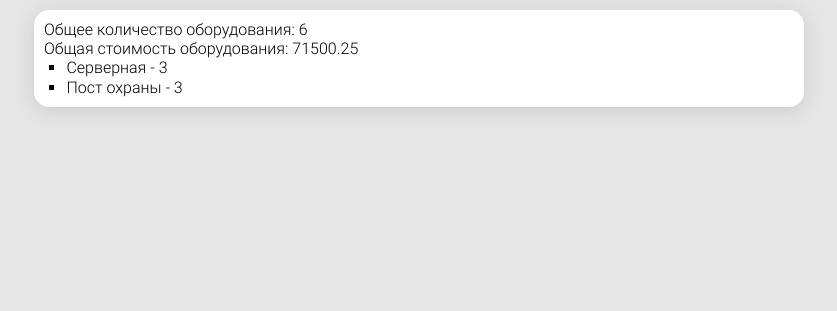
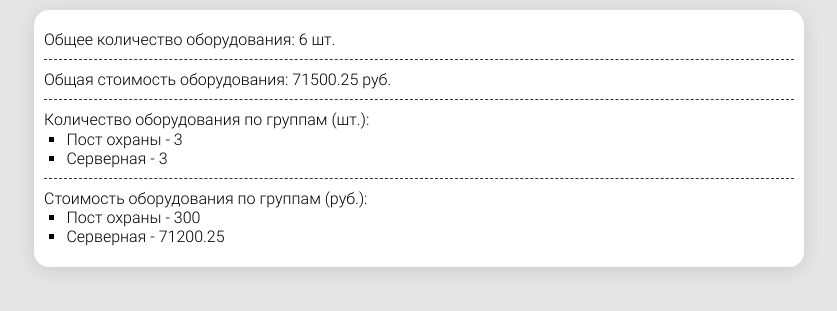
Before and after one commit to SergeyLebidko/LiteInventory, a Django app: page /stat/ in a window 1280 px wide. Shown: the top 311 px of the page, without its empty margins (221-1058 px from the left). Run offline with Django 3.2, Linux system fonts and the light colour scheme; a user stored in the database is signed in; data comes from the database, SQL or seed files in the repository; both versions use the stored data as it was after the commit; some libraries are stand-ins or nearby versions.

Commit message:
Добавлены отчеты по группам

```diff
--- a/main/static/main/css/stat.css
+++ b/main/static/main/css/stat.css
@@ -8,3 +8,11 @@
     overflow: auto;
     font-family: "Roboto Light", Arial, SansSerif;
 }
+
+.container > div {
+    padding: 10px 0;
+}
+
+.container > div:not(:last-child) {
+    border-bottom: 1px dashed rgb(50, 50, 50);
+}
--- a/main/utils.py
+++ b/main/utils.py
@@ -104,7 +104,13 @@ def get_stat(user):
     result['total_price'] = queryset.aggregate(total_price=Sum('price'))['total_price']
 
     result['count_by_groups'] = []
-    queryset = Group.objects.annotate(equipment_count=Count('equipmentcard')).filter(equipment_count__gt=0)
+    queryset = Group.objects.filter(
+        user=user
+    ).annotate(
+        equipment_count=Count('equipmentcard')
+    ).filter(
+        equipment_count__gt=0
+    )
     for group in queryset:
         result['count_by_groups'].append({
             'id': group.pk,
@@ -112,4 +118,19 @@ def get_stat(user):
             'equipment_count': group.equipment_count
         })
 
+    result['price_by_groups'] = []
+    queryset = Group.objects.filter(
+        user=user
+    ).annotate(
+        equipment_price=Sum('equipmentcard__price')
+    ).filter(
+        equipment_price__gt=0
+    )
+    for group in queryset:
+        result['price_by_groups'].append({
+            'id': group.pk,
+            'title': group.title,
+            'equipment_price': group.equipment_price
+        })
+
     return result
--- a/templates/main/equipment_card.html
+++ b/templates/main/equipment_card.html
@@ -49,7 +49,7 @@
                 >
             </div>
             <div>
-                <label for="price">Стоимость:</label>
+                <label for="price"> (руб.):</label>
                 <input type="text"
                        id="price"
                        name="price"
--- a/templates/main/inventory.html
+++ b/templates/main/inventory.html
@@ -68,7 +68,7 @@
                     <td><input type="text" id="equipment_worker" name="worker"></td>
                 </tr>
                 <tr>
-                    <td><label for="equipment_price">Стоимость:</label></td>
+                    <td><label for="equipment_price">Стоимость (руб):</label></td>
                     <td>
                         <input type="text" id="equipment_price" name="price" pattern="(\d{0,13})|(\d{0,13}\.\d{0,2})">
                     </td>
--- a/templates/main/stat.html
+++ b/templates/main/stat.html
@@ -8,15 +8,24 @@
 {% block content %}
     <div class="container">
         <div>
-            Общее количество оборудования: {{ total_count }}
+            Общее количество оборудования: {{ total_count }} шт.
         </div>
         <div>
-            Общая стоимость оборудования: {{ total_price }}
+            Общая стоимость оборудования: {{ total_price }} руб.
         </div>
         <div>
+            Количество оборудования по группам (шт.):
             <ul>
                 {% for group in count_by_groups %}
                     <li>{{ group.title }} - {{ group.equipment_count }}</li>
+                {% endfor %}
+            </ul>
+        </div>
+        <div>
+            Стоимость оборудования по группам (руб.):
+            <ul>
+                {% for group in price_by_groups %}
+                    <li>{{ group.title }} - {{ group.equipment_price }}</li>
                 {% endfor %}
             </ul>
         </div>
```
Also changed, not shown: db.sqlite3.
